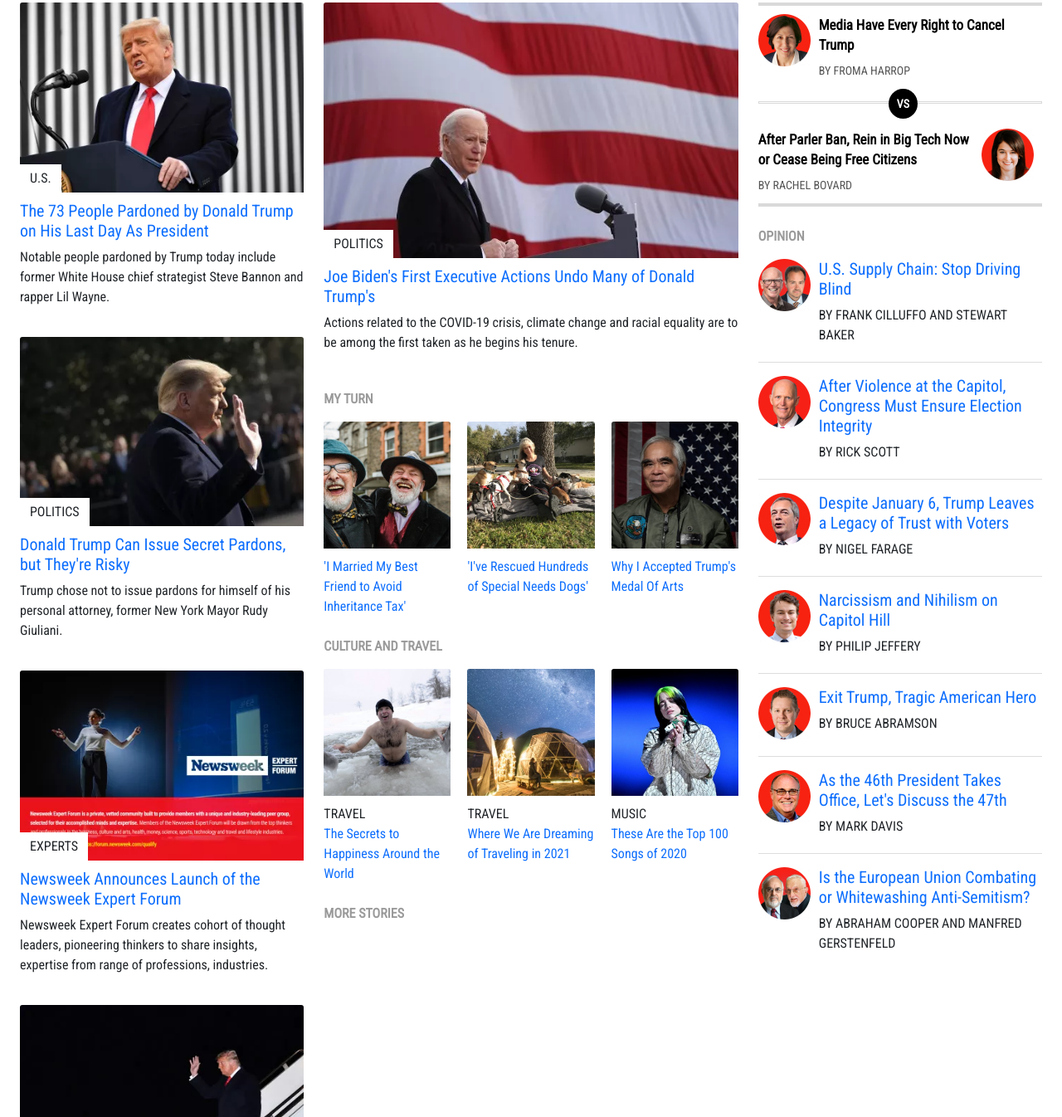
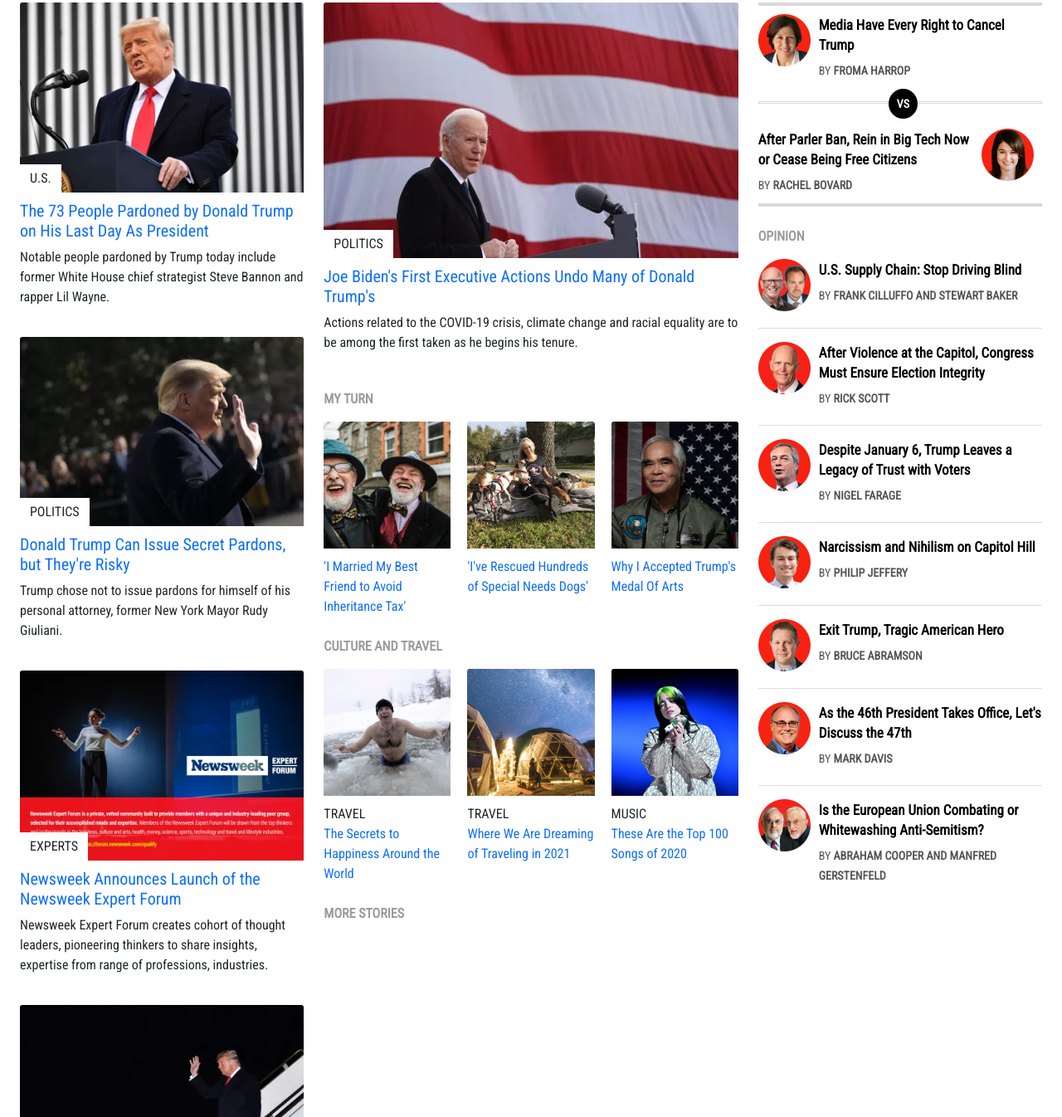
Before and after one commit to bolah2009/forked-bootstrap-newsweek, a website: page index.html in a window 1280 px wide. Shown: the part 248-1594 px from the top of the page at 83% size. Drawn offline with nearby package versions, Linux system fonts and the light colour scheme.

Commit message:
finish debate

```diff
--- a/css/style.css
+++ b/css/style.css
@@ -33,13 +33,38 @@
   padding-bottom: 8px;
 }
 
-.debate > div > div > h5 > a {
+.nav2 > ul > li > a {
+  color: black;
+  font-weight: bold;
+  text-align: center;
+  flex-grow: 1;
+  border-right: 1px solid rgb(221, 221, 221);
+}
+
+.nav-3 > ul > li > a {
+  font-weight: bold;
+  padding-left: 28px;
+  color: #807f84;
+}
+
+.footer-icons ul li a {
+  border-right: 0;
+  color: #666;
+}
+
+.col-12 ul li a {
+  color: #666;
+}
+
+.debate > div > div > h5 > a,
+.opinion > div > div > h5 > a {
   color: black;
   font-size: 17px;
   font-weight: bold;
 }
 
-.debate > div > div > span {
+.debate > div > div > span,
+.opinion > div > div > span {
   color: #555;
   font-size: 14px;
 }
@@ -56,14 +81,6 @@
 .nav2 > ul > li {
   flex-grow: 1;
   display: flex;
-}
-
-.nav2 > ul > li > a {
-  color: black;
-  font-weight: bold;
-  text-align: center;
-  flex-grow: 1;
-  border-right: 1px solid rgb(221, 221, 221);
 }
 
 .nav2 > ul > li > i {
@@ -127,27 +144,12 @@
   padding-left: 25px;
 }
 
-.nav-3 > ul > li > a {
-  font-weight: bold;
-  padding-left: 28px;
-  color: #807f84;
-}
-
 .footer-icons ul {
   list-style: none;
 }
 
-.footer-icons ul li a {
-  border-right: 0;
-  color: #666;
-}
-
 .col-12 ul {
   list-style: none;
-}
-
-.col-12 ul li a {
-  color: #666;
 }
 
 .footer-icons ul li a i {
--- a/index.html
+++ b/index.html
@@ -195,7 +195,7 @@
                     <a href="#"><img src="./css/assets/the-debate/1.png" alt="round face" class="debate-img"</a>
                     <div class="card-body">
                         <h5><a href="#">Media Have Every Right to Cancel Trump</a></h5>
-                        <span>BY FROMA HARROP</span>
+                        <span>BY <strong>FROMA HARROP</strong></span>
                     </div>
                 </div>
                 <div id="middle-line">
@@ -204,7 +204,7 @@
                 <div class=" second card mb-3">
                     <div class="card-body">
                         <h5><a href="#">After Parler Ban, Rein in Big Tech Now or Cease Being Free Citizens</a></h5>
-                        <span>BY RACHEL BOVARD</span>
+                        <span>BY <strong>RACHEL BOVARD</strong></span>
                     </div>
                     <a href="#"><img src="./css/assets/the-debate/2.png" alt="round face" class="debate-img"</a>
                 </div>
@@ -214,49 +214,49 @@
                         <a href="#"><img src="./css/assets/the-debate/3.png" alt="round face" class="debate-img"</a>
                         <div class="card-body">
                             <h5><a href="#">U.S. Supply Chain: Stop Driving Blind</a></h5>
-                            <span>BY FRANK CILLUFFO AND STEWART BAKER</span>
+                            <span>BY <strong>FRANK CILLUFFO AND STEWART BAKER</strong></span>
                         </div>
                     </div>
                     <div class="card mb-3">
                         <a href="#"><img src="./css/assets/the-debate/4.png" alt="round face" class="debate-img"</a>
                         <div class="card-body">
                             <h5><a href="#">After Violence at the Capitol, Congress Must Ensure Election Integrity</a></h5>
-                            <span>BY RICK SCOTT</span>
+                            <span>BY <strong>RICK SCOTT</strong></span>
                         </div>
                     </div>
                     <div class="card mb-3">
                         <a href="#"><img src="./css/assets/the-debate/5.png" alt="round face" class="debate-img"</a>
                         <div class="card-body">
                             <h5><a href="#">Despite January 6, Trump Leaves a Legacy of Trust with Voters</a></h5>
-                            <span>BY NIGEL FARAGE</span>
+                            <span>BY <strong>NIGEL FARAGE</strong></span>
                         </div>
                     </div>
                     <div class="card mb-3">
                         <a href="#"><img src="./css/assets/the-debate/6.png" alt="round face" class="debate-img"</a>
                         <div class="card-body">
                             <h5><a href="#">Narcissism and Nihilism on Capitol Hill</a></h5>
-                            <span>BY PHILIP JEFFERY</span>
+                            <span>BY <strong>PHILIP JEFFERY</strong></span>
                         </div>
                     </div>
                     <div class="card mb-3">
                         <a href="#"><img src="./css/assets/the-debate/7.png" alt="round face" class="debate-img"</a>
                         <div class="card-body">
                             <h5><a href="#">Exit Trump, Tragic American Hero</a></h5>
-                            <span>BY BRUCE ABRAMSON</span>
+                            <span>BY <strong>BRUCE ABRAMSON</strong></span>
                         </div>
                     </div>
                     <div class="card mb-3">
                         <a href="#"><img src="./css/assets/the-debate/8.png" alt="round face" class="debate-img"</a>
                         <div class="card-body">
                             <h5><a href="#">As the 46th President Takes Office, Let's Discuss the 47th</a></h5>
-                            <span>BY MARK DAVIS</span>
+                            <span>BY <strong>MARK DAVIS</strong></span>
                         </div>
                     </div>
                     <div class="card mb-3">
                         <a href="#"><img src="./css/assets/the-debate/9.png" alt="round face" class="debate-img"</a>
                         <div class="card-body">
                             <h5><a href="#">Is the European Union Combating or Whitewashing Anti-Semitism?</a></h5>
-                            <span>BY ABRAHAM COOPER AND MANFRED GERSTENFELD</span>
+                            <span>BY <strong>ABRAHAM COOPER AND MANFRED GERSTENFELD</strong></span>
                         </div>
                     </div>
                 </section>
```
